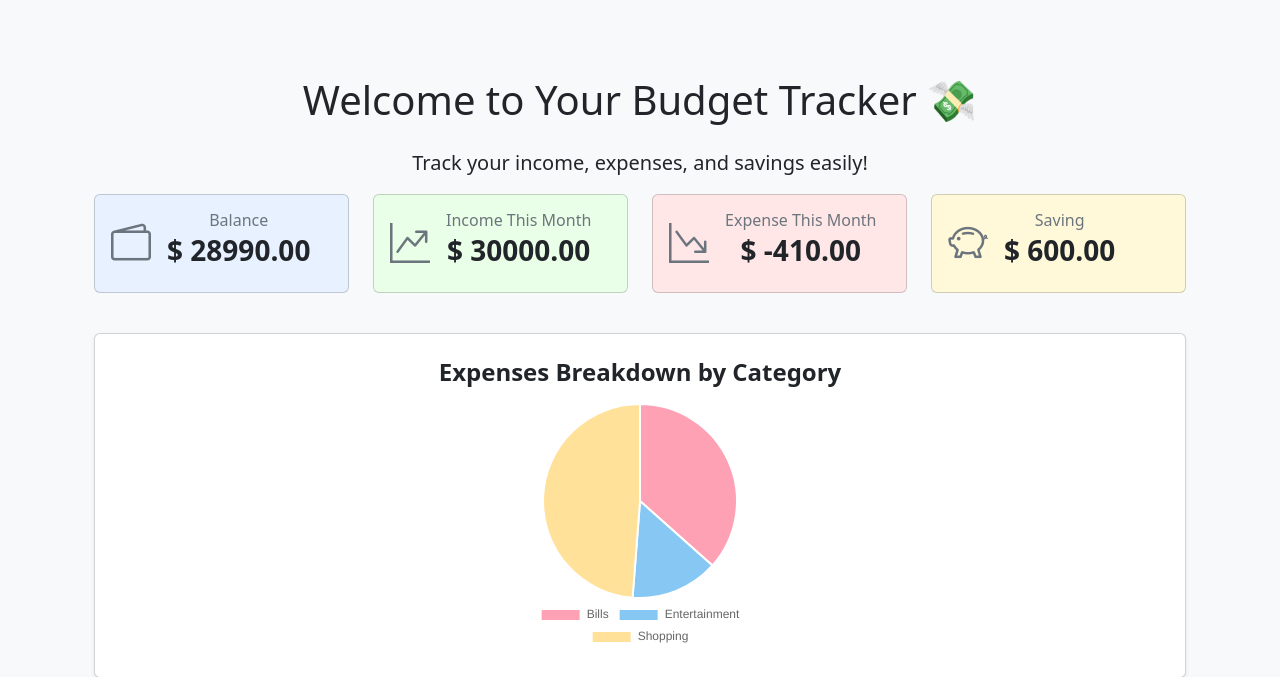
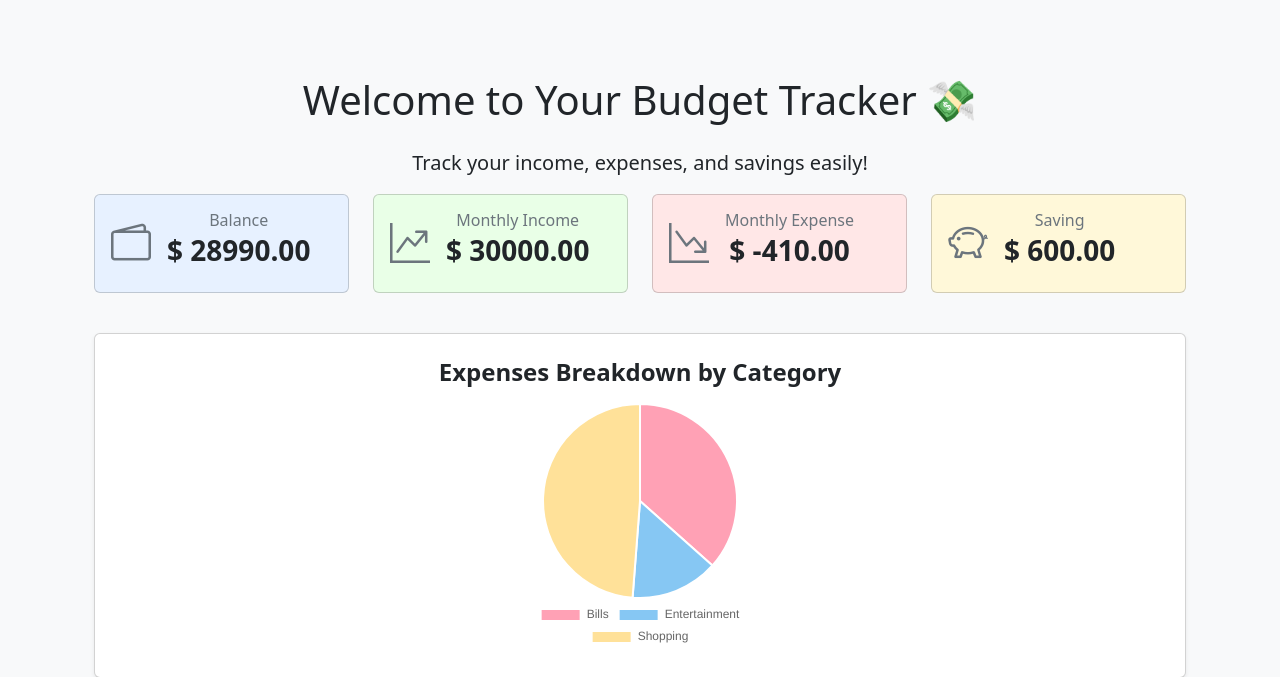
Before and after one commit to ChocoMary/cs50x, a Flask app: page / in a window 1280 px wide. Shown: the part 56-733 px from the top of the page. Run offline with Flask 3, Linux system fonts and the light colour scheme; a user stored in the database is signed in; some libraries are stand-ins or nearby versions.

Commit message:
Fixed in Register

```diff
--- a/app.py
+++ b/app.py
@@ -187,7 +187,7 @@ def register():
             # creating balance for new user
             user_id = db.execute(
                 "SELECT id FROM users WHERE username = ?", username
-            )
+            )[0]["id"]
             db.execute("INSERT INTO balances (user_id, balance) VALUES (?, 0)", user_id)
             return redirect("/login")
         except ValueError:
@@ -362,6 +362,13 @@ def saving():
         if amount > current_balance:
             return apology("Not enough balance for saving.")
 
+        # Check the saving amount
+        already_saved = db.execute("SELECT saved FROM saving_goals WHERE id = ?", goal_id)[0]["saved"]
+        target = db.execute("SELECT target FROM saving_goals WHERE id = ?", goal_id)[0]["target"]
+        if target < (already_saved + amount):
+            return apology("You're saving more than target amount.")
+
+
         # Update balance
         db.execute(
             "UPDATE balances SET balance = balance - ? WHERE user_id = ?", amount, session["user_id"]
--- a/templates/index.html
+++ b/templates/index.html
@@ -35,7 +35,7 @@ Home page
                 <div class="card-body d-flex align-items-center">
                     <i class="bi bi-graph-up-arrow fs-1 text-secondary me-3"></i>
                     <div>
-                        <h6 class="text-secondary mb-1">Income This Month</h6>
+                        <h6 class="text-secondary mb-1">Monthly Income</h6>
                         <h3 class="fw-bold">$ {{ "%.2f"|format(income) }}</h3>
                     </div>
                 </div>
@@ -48,7 +48,7 @@ Home page
                 <div class="card-body d-flex align-items-center">
                     <i class="bi bi-graph-down-arrow fs-1 text-secondary me-3"></i>
                     <div>
-                        <h6 class="text-secondary mb-1">Expense This Month</h6>
+                        <h6 class="text-secondary mb-1">Monthly Expense</h6>
                         <h3 class="fw-bold">$ {{ "%.2f"|format(expense) }}</h3>
                     </div>
                 </div>
--- a/templates/saving.html
+++ b/templates/saving.html
@@ -46,7 +46,7 @@ Savings
           </div>
 
           <div class="mb-3">
-            <button class="btn btn-primary w-100">Add Deposit</button>
+            <button class="btn btn-primary w-100">Add Saving</button>
           </div>
     </form>
 </div>
```
Also changed, not shown: budget.db, 3 other files.
